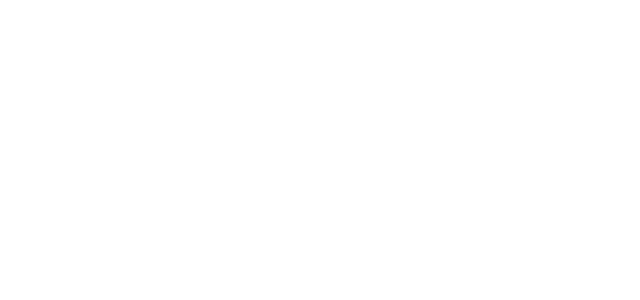
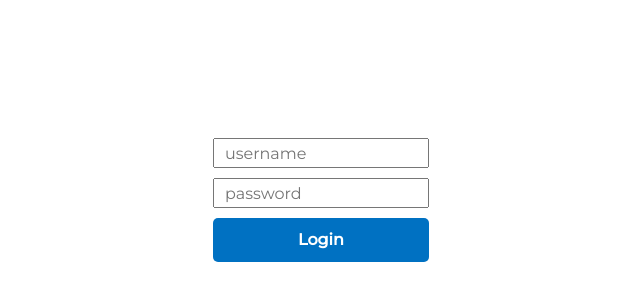
Before and after one commit to ChristhianSM/vinco-frontend-reservation, a React (Create React App) app: page /login in a window 1280 px wide. Before the commit this address had no page. Shown: the part 200-500 px from the top of the page, without its empty margins (319-959 px from the left). Built offline with nearby package versions, Linux system fonts and the light colour scheme.

Commit message:
Add Authentication, Login Page

```diff
--- a/package.json
+++ b/package.json
@@ -44,5 +44,5 @@
       "last 1 firefox version",
       "last 1 safari version"
     ]
-  },"proxy": "http://localhost:8800/api"
+  },"proxy":"http://localhost:8800/api"
 }
--- a/src/App.js
+++ b/src/App.js
@@ -2,11 +2,13 @@
 import { Home } from './pages/home/Home';
 import { Hotel } from './pages/hotel/Hotel';
 import { List } from './pages/list/List';
+import { Login } from './pages/login/Login';
 
 function App() {
   return (
     <BrowserRouter>
       <Routes>
+        <Route path='/login' element = { <Login/> } />
         <Route path='/' element = { <Home/> } />
         <Route path='/hotels' element = { <List/> } />
         <Route path='/hotels/:id' element = { <Hotel/> } />
--- a/src/components/featuredProperty/FeaturedProperty.jsx
+++ b/src/components/featuredProperty/FeaturedProperty.jsx
@@ -46,14 +46,13 @@
 const FeaturedProperties = () => {
 
   const { data, loading, error } = useFetch("/hotels?featured=true&limit=4");
-
   return (
     <Wrapper>
       { loading
         ?  "Loading"
         : <>
           { data.map( hotel => (
-            <FpItem key={ hotel.id }>
+            <FpItem key={ hotel._id }>
               <FpImg
                 src= { hotel.photos[0] }
                 alt=""
--- /dev/null
+++ b/src/context/AuthContext/AuthContext.js
@@ -0,0 +1,9 @@
+import { createContext } from "react"
+
+export const initial_state = {
+  user: JSON.parse(localStorage.getItem("user")) || null,
+  loading: false,
+  error: null
+}
+
+export const AuthContext = createContext(initial_state);
--- /dev/null
+++ b/src/context/AuthContext/AuthProvider.js
@@ -0,0 +1,42 @@
+import { useEffect, useReducer } from "react";
+import { useNavigate } from "react-router-dom";
+import { session_login } from "../../services/auth-services";
+import { AuthContext, initial_state } from "./AuthContext";
+import { authReducer } from "./authReducer";
+
+export const AuthContextProvider = ({children}) => {
+  const [state, dispatch] = useReducer(authReducer, initial_state);
+
+  useEffect(() => {
+    localStorage.setItem("user", JSON.stringify(state.user));
+  }, [state.user]);
+
+  const login = async (credentials) => {
+    dispatch( { type: "LOGIN_START" })
+    try {
+      const data = await session_login(credentials);
+      dispatch({ type: "LOGIN_SUCCESS", payload: data });
+      return {
+        status: true
+      }
+    } catch (error) {
+      dispatch({ type: "LOGIN_FAILURE", payload: error.response.data });
+      return {
+        status: false
+      }
+    }
+  }
+
+  return (
+    <AuthContext.Provider
+      value = {{
+        user: state.user,
+        loading: state.loading,
+        error: state.error,
+        login
+      }}
+    >
+      { children }
+    </AuthContext.Provider>
+  )
+}
--- /dev/null
+++ b/src/context/AuthContext/authReducer.js
@@ -0,0 +1,27 @@
+import { initial_state } from "./AuthContext";
+
+export const authReducer = (state, action) => {
+  switch (action.type) {
+    case "LOGIN_START":
+      return {
+        ...state,
+        loading: true
+      };
+    case "LOGIN_SUCCESS":
+      return {
+        loading: false,
+        user: action.payload,
+        error: null
+      };
+    case "LOGIN_FAILURE":
+      return {
+        loading: false,
+        user: null,
+        error: action.payload
+      };
+    case "LOGOUT":
+      return initial_state;
+    default:
+      return state;
+  }
+}
--- /dev/null
+++ b/src/context/AuthContext/useAuth.js
@@ -0,0 +1,4 @@
+import { useContext } from "react";
+import { AuthContext } from "./AuthContext";
+
+export const useAuth = () => useContext(AuthContext);
--- a/src/index.js
+++ b/src/index.js
@@ -3,15 +3,18 @@
 import ReactDOM from 'react-dom/client';
 import App from './App';
 import { global, reset } from './assets/global';
+import { AuthContextProvider } from './context/AuthContext/AuthProvider';
 import { SearchContextProvider } from './context/SearchContext/SearchProvider';
 
 const root = ReactDOM.createRoot(document.getElementById('root'));
 root.render(
   <React.StrictMode>
-    <SearchContextProvider>
-      <Global styles={reset} />
-      <Global styles={global} />
-      <App />
-    </SearchContextProvider>
+    <AuthContextProvider>
+      <SearchContextProvider>
+        <Global styles={reset} />
+        <Global styles={global} />
+        <App />
+      </SearchContextProvider>
+    </AuthContextProvider>
   </React.StrictMode>
 );
--- /dev/null
+++ b/src/pages/login/Login.jsx
@@ -0,0 +1,77 @@
+import styled from '@emotion/styled';
+import React, { useState } from 'react'
+import { useNavigate } from 'react-router-dom';
+import { useAuth } from '../../context/AuthContext/useAuth';
+
+const LoginWrapper = styled.div`
+  height: 100vh;
+  display: flex;
+  align-items: center;
+  justify-content: center;
+`
+const Container = styled.div`
+  display: flex;
+  flex-direction: column;
+  gap: 10px;
+`
+const Input = styled.input`
+  height: 30px;
+  padding: 10px;
+`
+const Button = styled.button`
+  border: none;
+  padding: 10px 20px;
+  background-color: #0071c2;
+  color: white;
+  font-weight: bold;
+  cursor: pointer;
+  border-radius: 5px;
+  &:disabled {
+    background-color: #0071c28c;
+    cursor: not-allowed;
+  }
+`
+
+export const Login = () => {
+  const navigate = useNavigate();
+  const [credentials, setCredentials] = useState({
+    username: undefined,
+    password: undefined,
+  });
+
+  const { loading, error, login } = useAuth();
+
+  const handleChange = (e) => {
+    setCredentials((prev) => ({ ...prev, [e.target.id]: e.target.value }));
+  };
+
+  const handleClick = async (e) => {
+    e.preventDefault();
+    const { status }  = await login(credentials );
+    if (status) {
+      navigate("/");
+    }
+  };
+  return (
+    <LoginWrapper>
+      <Container>
+        <Input
+          type="text"
+          placeholder="username"
+          id="username"
+          onChange={handleChange}
+        />
+        <Input
+          type="password"
+          placeholder="password"
+          id="password"
+          onChange={handleChange}
+        />
+        <Button disabled={loading} onClick={handleClick} >
+          Login
+        </Button>
+        {error && <span>{error.message}</span>}
+      </Container>
+    </LoginWrapper>
+  )
+}
--- /dev/null
+++ b/src/services/auth-services.js
@@ -0,0 +1,6 @@
+import axios from "axios";
+
+export const session_login = async (credentials) => {
+    const res = await axios.post("/auth/login", credentials);
+    return res.data
+}
```
